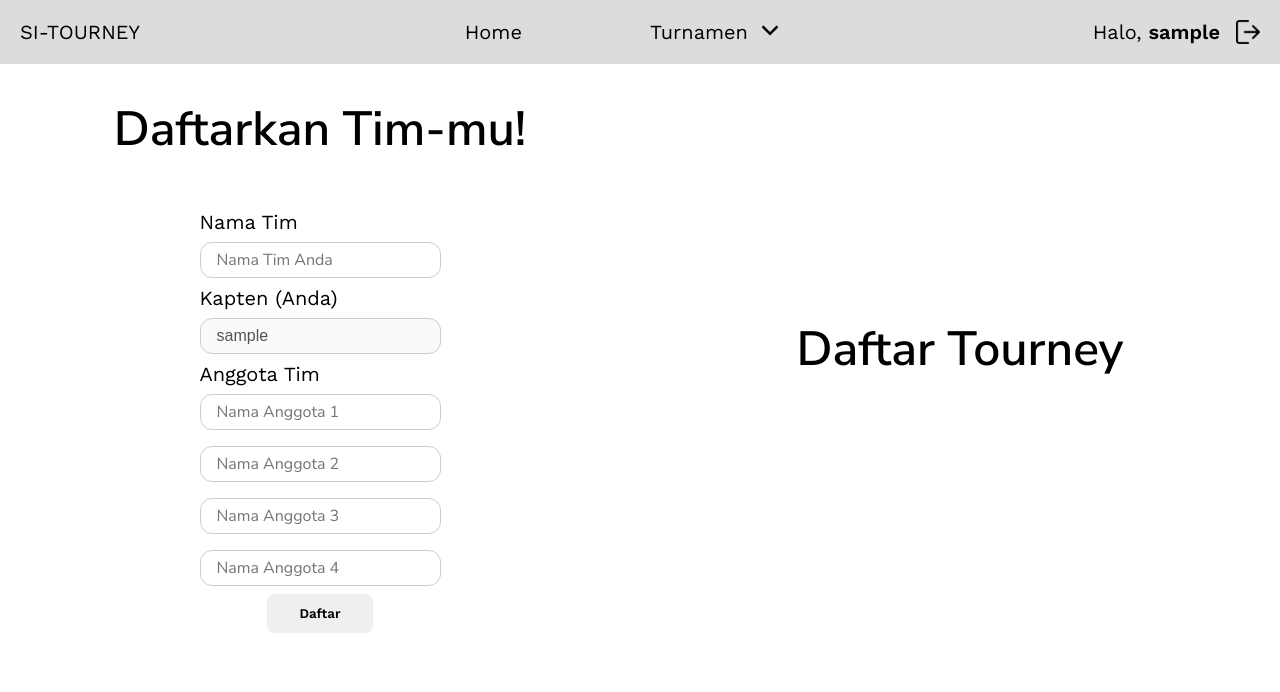
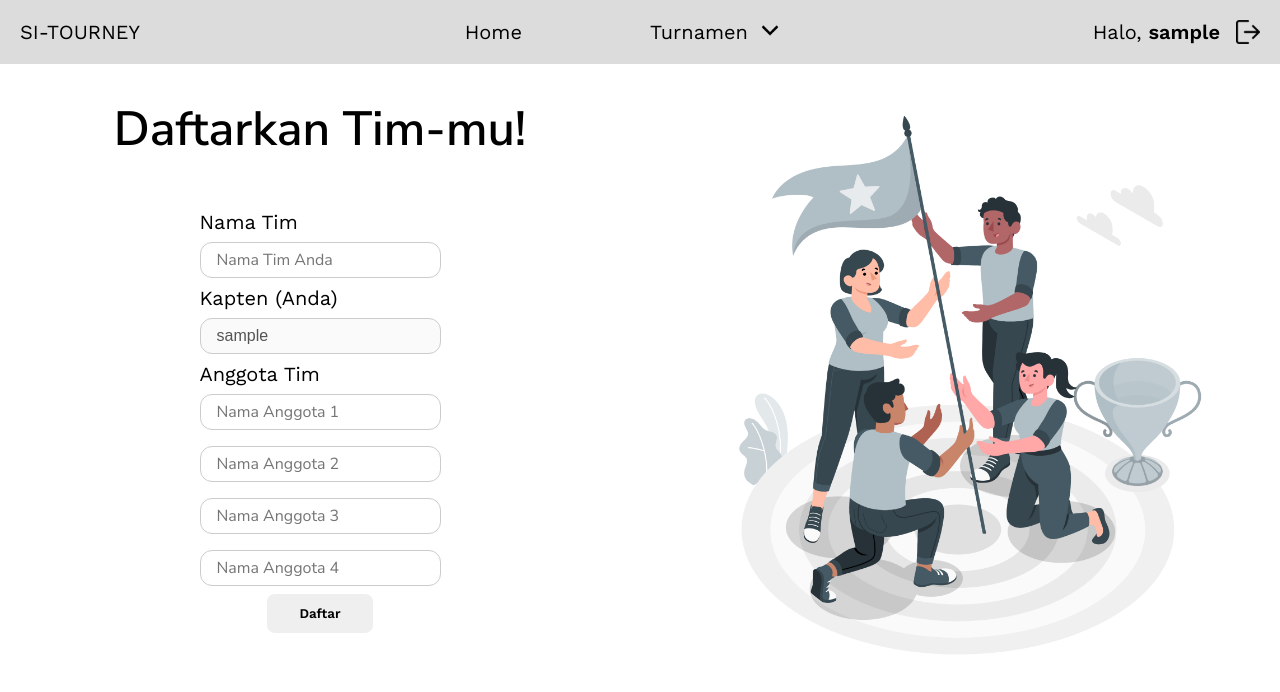
Before and after one commit to pejuang-awan/FE-Tournament-Website, a React (Create React App) app: page /tournament/register/1 in a window 1280 px wide. Shown: the top 692 px of the page. Built offline with nearby package versions, Linux system fonts and the light colour scheme; sample sign-in values are in the browser's storage.

Commit message:
Modify Register Tournament Page styling

```diff
--- a/src/pages/RegisterTourney.js
+++ b/src/pages/RegisterTourney.js
@@ -127,7 +127,9 @@ export default function RegisterTourney() {
                     </form>
                 </div>
                 <div className='tourney-register-intro-container'>
-                    <h1>Daftar Tourney</h1>
+                    <div className='tourney-register-intro-image'>
+                        <img src={require('../static/img/Team goals-amico.png')}></img>
+                    </div>
                 </div>
             </div>
         </div>
--- a/src/static/css/pages/RegisterTourney.css
+++ b/src/static/css/pages/RegisterTourney.css
@@ -12,6 +12,10 @@
     width: 50%;
 }
 
+.tourney-register-form-container h1 {
+    font-size: 3rem;
+}
+
 .tourney-register-form {
     text-align: center;
 }
@@ -23,35 +27,18 @@
     align-items: center;
     width: 50%;
 }
-/*
-.intro-text {
-    margin-bottom: 25em;
-    z-index: 1;
-    text-align: center;
-    font-size: 1.15rem;
+
+.tourney-register-intro-container {
+    display: flex;
+    align-items: center;
 }
 
-.intro-text h1 {
-    font-weight: var(--fw-bold);
-}
-
-.intro-image {
-    position: absolute;
-    bottom: 0;
+.tourney-register-intro-image {
+    margin-top: 2.5rem;
     max-width: 35em;
 }
 
-.intro-image img {
+.tourney-register-intro-image img {
     max-width: 100%;
     height: auto;
-} */
-
-/* #uname-input, #pwd-input {
-    padding: 15px 30px;
 }
-
-.login-btn {
-    margin-top: 1.25em;
-    padding: 1rem 3rem;
-    font-size: 1.1rem;
-} */
```
Also changed, not shown: src/static/img/Team goals-amico.png (added).
